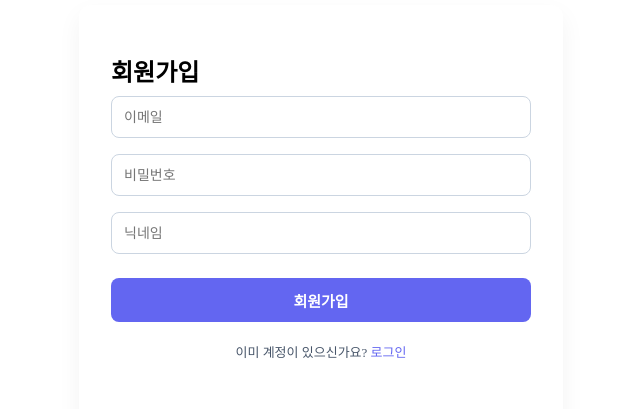
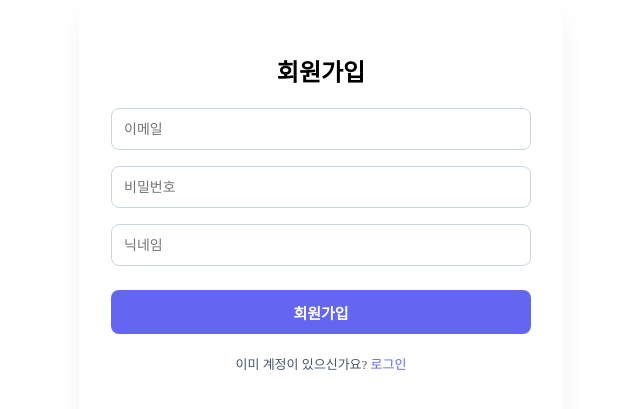
Before and after one commit to sera-kim0622/subscription-frontend, a React (Vite) app: page /signup in a window 1280 px wide. Shown: the part 121-530 px from the top of the page, without its empty margins (319-959 px from the left). Built offline with nearby package versions, Linux system fonts and the light colour scheme.

Commit message:
fix(): 글자 정렬

```diff
--- a/src/components/auth/AuthLayout/AuthLayout.module.css
+++ b/src/components/auth/AuthLayout/AuthLayout.module.css
@@ -18,7 +18,8 @@
 .title {
   font-size: 24px;
   font-weight: 700;
-  margin-bottom: 8px;
+  margin-bottom: 20px;
+  text-align: center;
 }
 
 .form {
```
